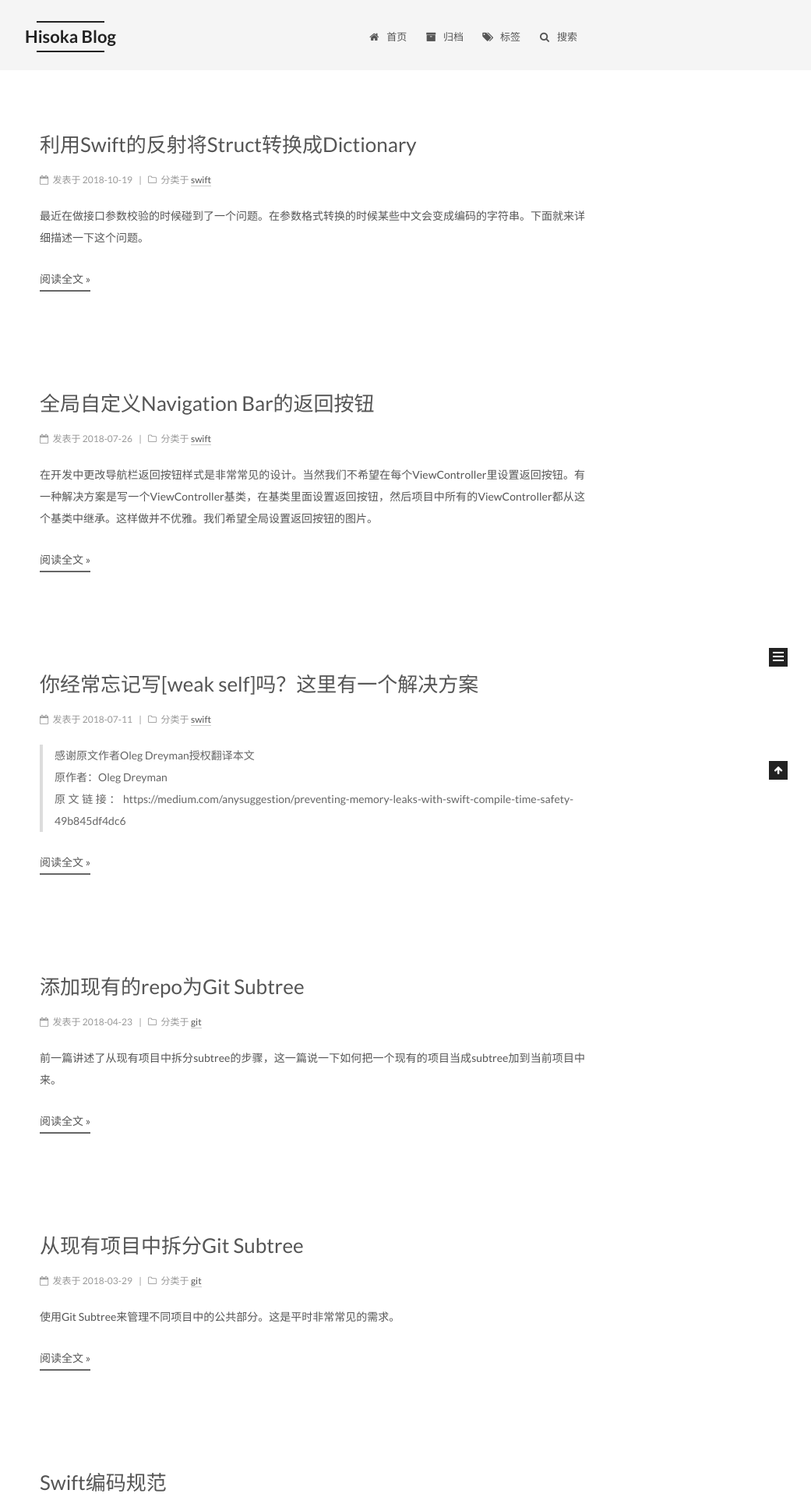
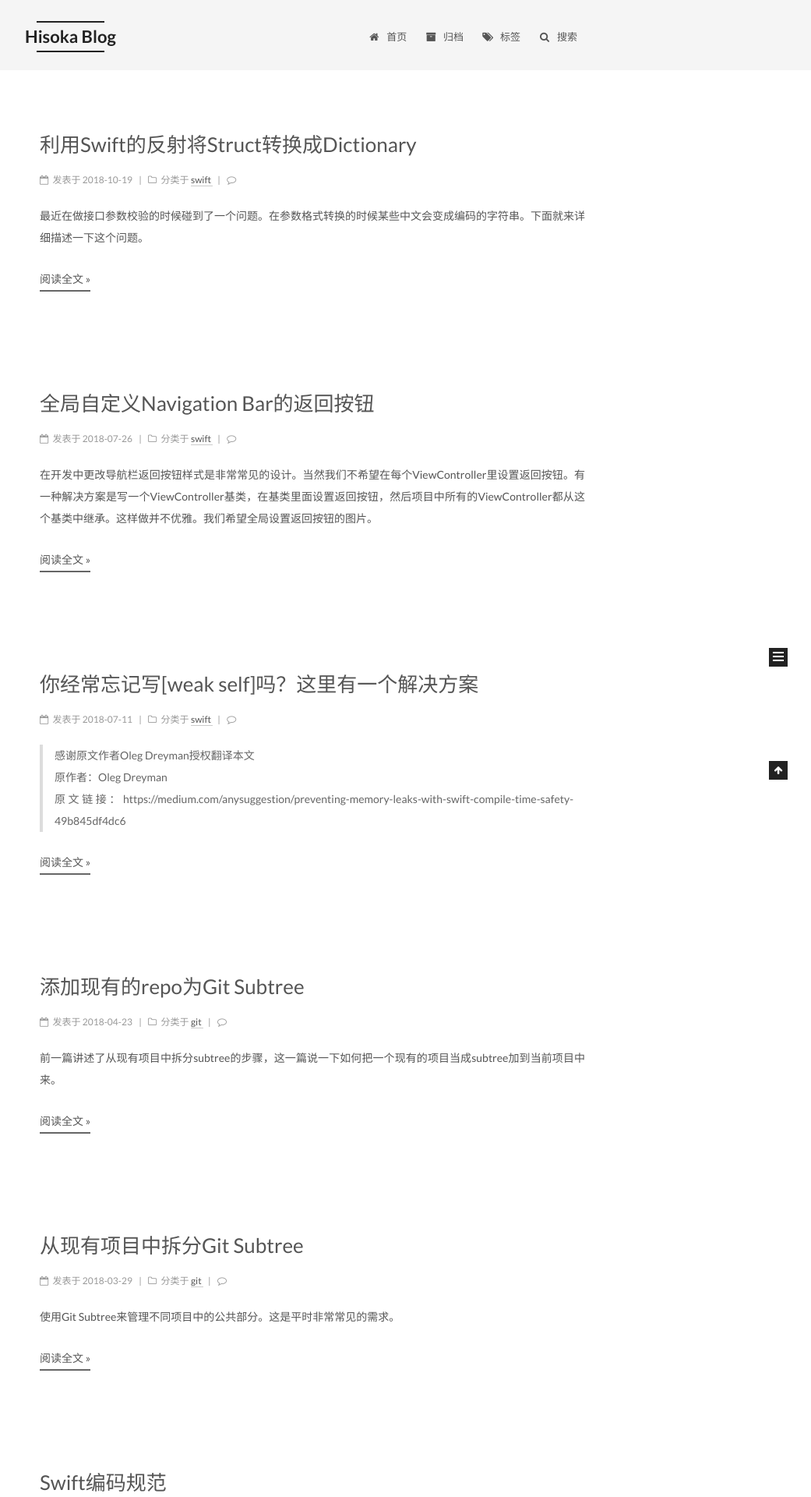
Before and after one commit to hisoka0917/hisoka0917.github.io, a Jekyll site: the page built from index.html, in a window 1280 px wide. Shown: the top 1920 px of the page at 78% size, without its empty margins (239-1280 px from the left). Built offline with Jekyll 4.4.1, drawn with Linux system fonts in a browser that asks for light colours; the list of posts is cut into pages by our own code; comment, search, counter and statistics services are not loaded.

Commit message:
Use disqus as comment tool

```diff
--- a/_config.yml
+++ b/_config.yml
@@ -386,7 +386,7 @@ han: false
 
 # Disqus
 disqus:
-  enable: false
+  enable: true
   shortname: hisokasaito
   count: true
   # hide comments (visitors need to click to load the comments)
@@ -411,7 +411,7 @@ changyan:
 
 # Support for LiveRe comments system.
 # You can get your uid from https://livere.com/insight/myCode (General web site)
-livere_uid: MTAyMC8zMjYyMC85MTgx
+#livere_uid: MTAyMC8zMjYyMC85MTgx
 
 # Baidu Share
 # Available value:
```
